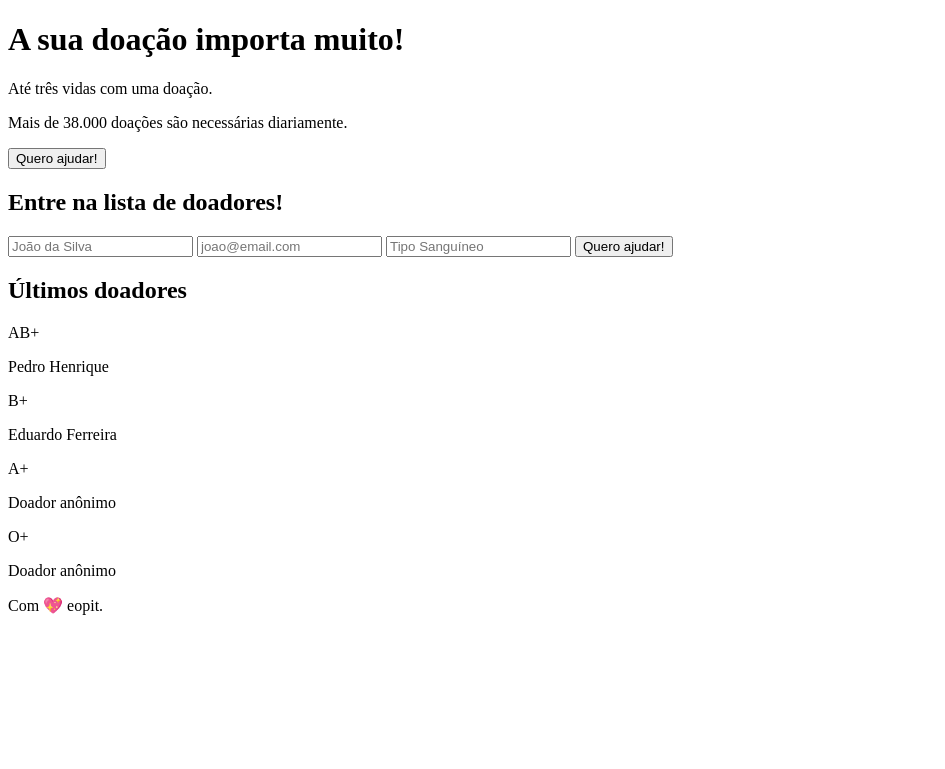
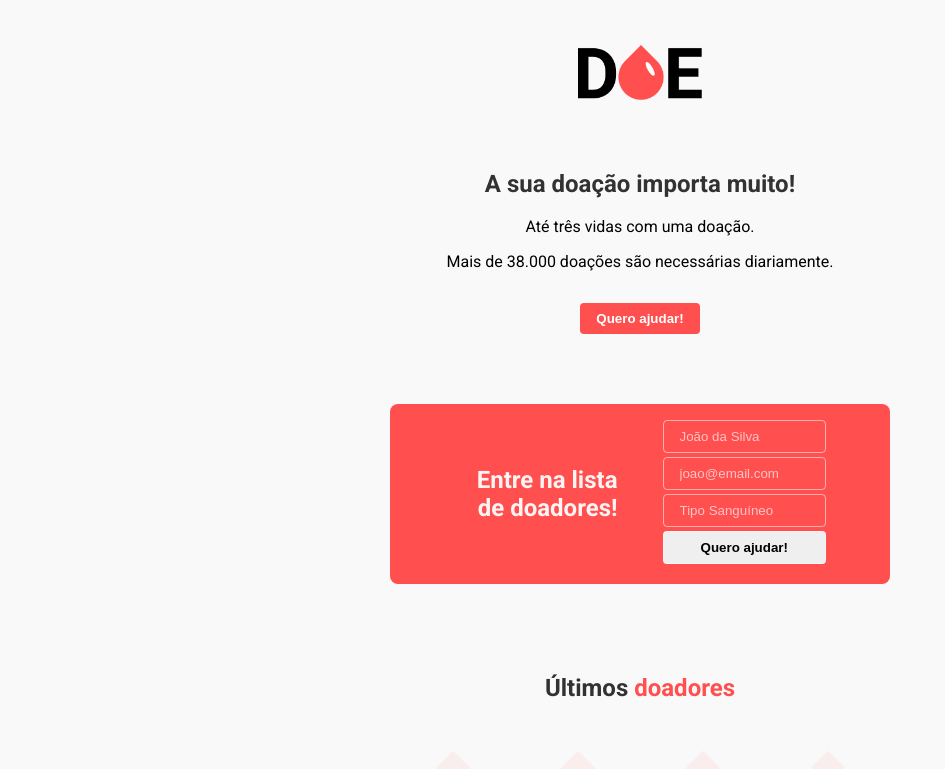
Before and after one commit to eopit/maratonadev3, a plain HTML site: page index.html in a window 1280 px wide. Both pictures are taken after a click on the button "Quero ajudar!". Shown: the top 769 px of the page, without its empty margins (0-945 px from the left). Drawn offline with Linux system fonts and the light colour scheme.

Commit message:
front finished

```diff
--- a/index.html
+++ b/index.html
@@ -5,16 +5,22 @@
     <meta name="viewport" content="width=device-width, initial-scale=1.0" />
     <link rel="shortcut icon" type="image/x-icon" href="favicon.png" />
     <title>Doe vidas</title>
+    <link rel="stylesheet" href="style.css" />
+    <link
+      href="https://fonts.googleapis.com/css?family=Roboto:400,700&display=swap"
+      rel="stylesheet"
+    />
   </head>
   <body>
     <header>
-      <h1>A sua doação importa muito!</h1>
+        <img class="logo" src="logo.png" alt="imagem de DOE">
+      <h2>A sua doação importa muito!</h1>
       <p>Até três vidas com uma doação.</p>
       <p>Mais de 38.000 doações são necessárias diariamente.</p>
       <button>Quero ajudar!</button>
     </header>
 
-    <section class="form">
+    <section class="form hide">
       <h2>Entre na lista de doadores!</h2>
       <form action="/" method="/">
         <input type="text" name="name" placeholder="João da Silva" />
@@ -25,7 +31,7 @@
     </section>
 
     <main>
-      <h2>Últimos doadores</h2>
+      <h2>Últimos <span>doadores</span></h2>
       <section class="donors">
         <div class="donor">
           <div class="bloodType">AB+</div>
@@ -46,5 +52,6 @@
       </section>
     </main>
     <footer>Com 💖 eopit.</footer>
+    <script src="scripts.js"></script>
   </body>
 </html>
--- /dev/null
+++ b/scripts.js
@@ -0,0 +1,3 @@
+document.querySelector('header button').addEventListener('click', function() {
+  document.querySelector('.form').classList.toggle('hide');
+});
--- /dev/null
+++ b/style.css
@@ -0,0 +1,146 @@
+* {
+  box-sizing: border-box;
+}
+
+html,
+body {
+  margin: 0;
+}
+
+header,
+main,
+footer {
+  text-align: center;
+}
+
+body {
+  display: flex;
+  flex-direction: column;
+  height: 100vh;
+
+  font-family: 'Roboto', sans-serif;
+  background-color: #f9f9f9;
+}
+
+footer {
+  margin-top: auto;
+  padding: 16px;
+  border: 1px solid #eee;
+}
+
+.donors {
+  display: grid;
+  grid-template-columns: 1fr 1fr 1fr 1fr;
+}
+
+.form {
+  display: grid;
+  grid-template-columns: 1fr 1fr;
+  grid-gap: 45px;
+
+  background-color: #ff4f4f;
+  padding: 16px 64px;
+  align-items: center;
+}
+
+header,
+.form,
+main {
+  margin: 0 auto 70px;
+  width: 90%;
+  max-width: 500px;
+  border-radius: 8px;
+}
+
+header h1,
+main h2 {
+  margin-bottom: 70px;
+}
+
+form input,
+form button {
+  width: 100%;
+  margin-bottom: 4px;
+  padding: 8px 16px;
+  border-radius: 4px;
+  border: 1px #ffffff88 solid;
+}
+
+form button {
+  font-weight: bold;
+}
+
+form input {
+  background-color: transparent;
+}
+
+form input::placeholder {
+  color: #ffffffaa;
+}
+
+.form h2 {
+  text-align: right;
+  color: #ffffffee;
+  font-size: 24px;
+}
+
+main h2 span {
+  color: #ff4f4f;
+}
+
+header button {
+  padding: 8px 16px;
+  border-radius: 4px;
+  background-color: #ff4f4f;
+  color: white;
+  font-weight: bold;
+  border: none;
+  margin-top: 16px;
+}
+
+h1,
+h2 {
+  color: #000000cc;
+}
+
+.logo {
+  width: 150px;
+  margin: 40px 0;
+}
+
+.bloodType {
+  color: #ff4f4f;
+  font-weight: bold;
+  font-size: 12px;
+  display: flex;
+  align-items: center;
+  position: relative;
+  justify-content: center;
+}
+
+.bloodType::before {
+  content: '';
+  background-color: #ff4f4f11;
+  width: 40px;
+  height: 40px;
+  position: absolute;
+  border-radius: 50%;
+  border-top-right-radius: 0%;
+  transform: rotate(-45deg);
+}
+
+.donor p {
+  margin-top: 24px;
+  font-size: 14px;
+}
+
+section.form.hide {
+  opacity: 0;
+  visibility: hidden;
+  height: 0;
+  margin-top: -70px;
+}
+
+section.form {
+  transition: all 150ms;
+}
```
Also changed, not shown: logo.png (added), 1 other file.
